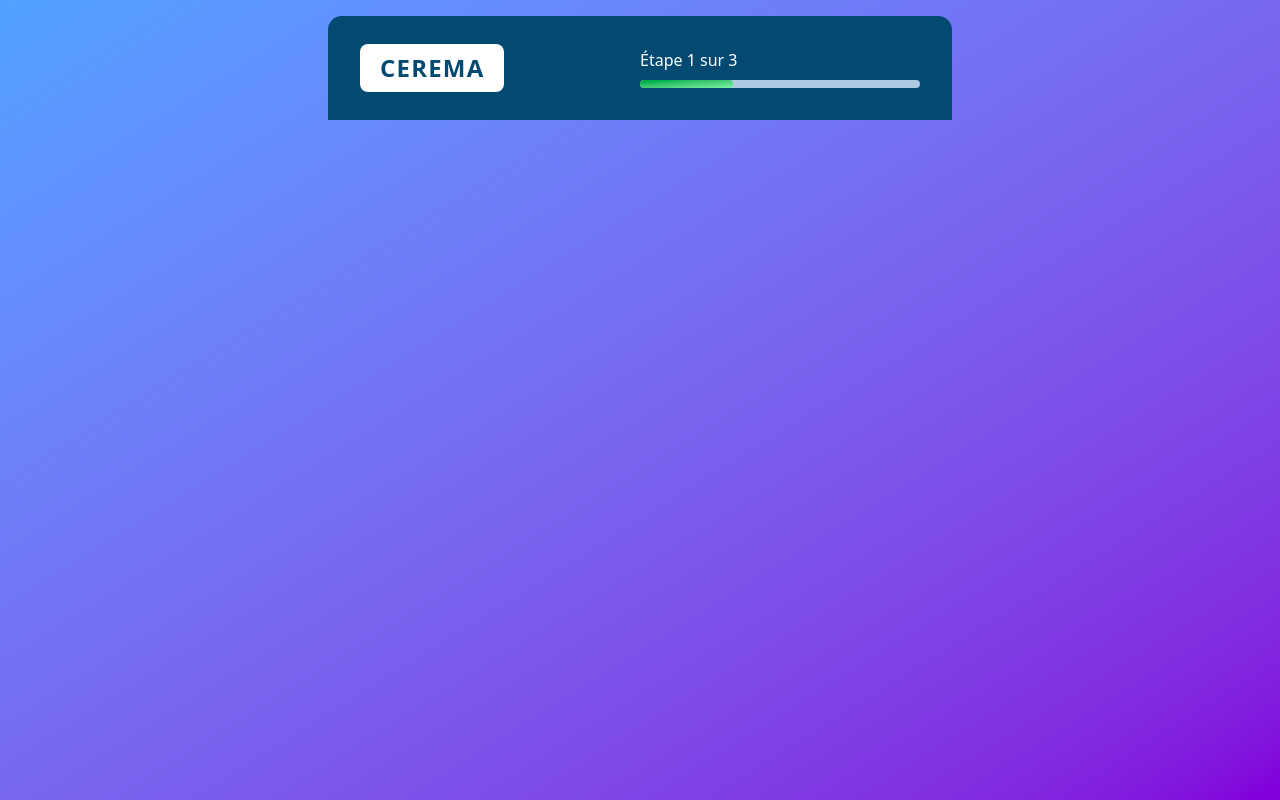
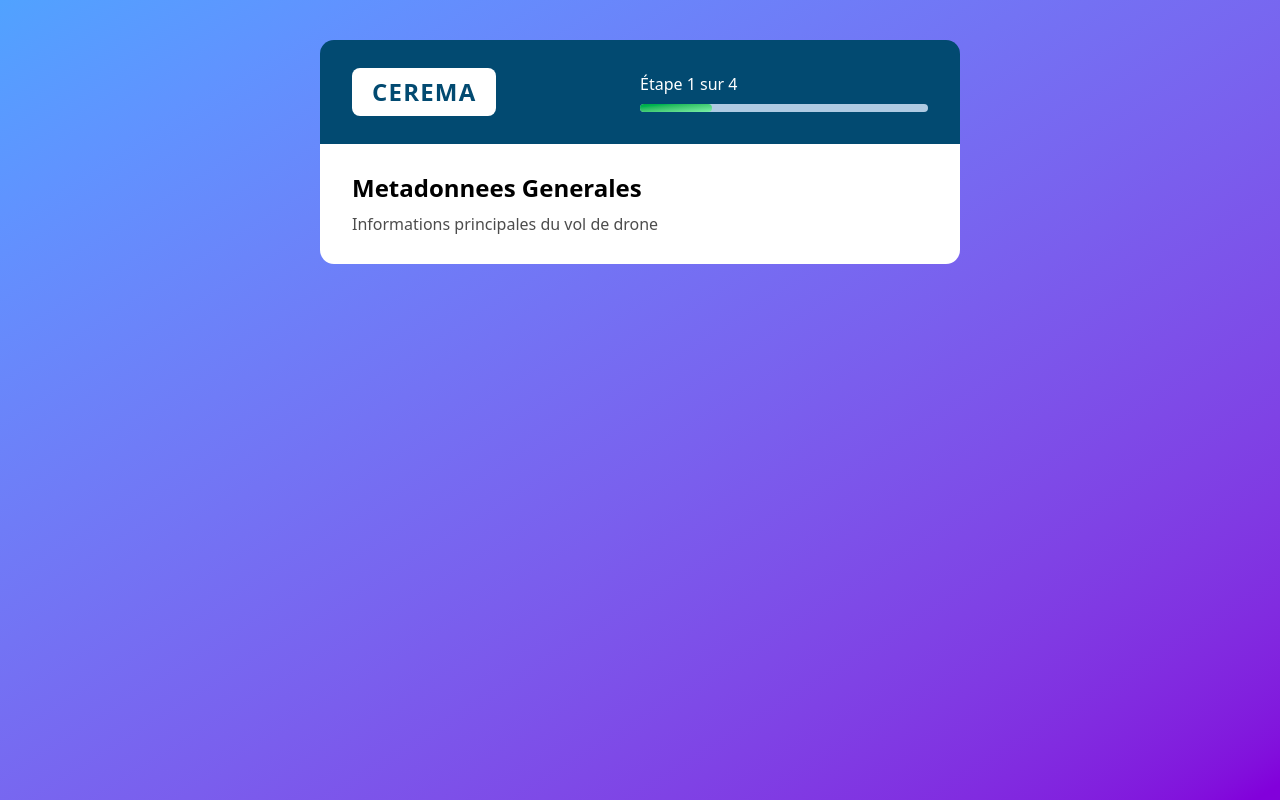
Before and after one commit to Mbungai-Francesco/PCE, a React (Vite) app: page / in a window 1280 px wide. Built offline with nearby package versions, Linux system fonts and the light colour scheme.

Commit message:
types added

```diff
--- a/src/App.tsx
+++ b/src/App.tsx
@@ -1,11 +1,8 @@
-import { useState } from 'react'
 import './App.css'
 import { RouterProvider } from 'react-router-dom'
 import { router } from './main'
 
 function App() {
-  // const [count, setCount] = useState(0)
-
   return (
     <div className='bg-pink-300 w-full h-screen text-white'>
       <RouterProvider router={router} />
--- a/src/pages/FormPages/FormPage.tsx
+++ b/src/pages/FormPages/FormPage.tsx
@@ -1,5 +1,7 @@
 import React, { useEffect, useRef, useState } from 'react'
 import { cn } from '../../lib/utils'
+import { MissionForm } from './MissionForm';
+import { GeneraleForm } from './GeneraleForm';
 
 export const FormPage = () => {
   const [fromNum, setFormNum] = useState(1);
@@ -7,23 +9,27 @@ export const FormPage = () => {
 
   useEffect(() => {
     if(progressRef.current){
-      const width = (fromNum / 3) * 100 ;
+      const width = (fromNum / 4) * 100 ;
       progressRef.current.style.width = `${width}%`;
     }
   }, [fromNum])
 
   return (
-    <div className={'bg-linear-to-br from-blue-400 to-purple-700 h-full w-full p-4 '}>
-      <div className={cn('w-1/2 rounded-t-xl h-fit min-h-10 mx-auto bg-sky-900 py-7 px-8')}>
-        <div className={cn('w-full flex justify-between items-center')}>
+    <div className={'bg-linear-to-br from-blue-400 to-purple-700 h-full w-full pt-10'}>
+      <div className={cn('w-1/2 h-fit min-h-10 mx-auto')}>
+        <div className={cn('w-full flex justify-between items-center py-7 px-8 bg-sky-900 rounded-t-xl')}>
           <p className={cn('text-sky-900 bg-white w-fit h-fit py-2 px-5 rounded-md font-bold tracking-wider text-2xl')}>CEREMA</p>
           <div className={cn('w-1/2 flex flex-col gap-2')}>
-            <p>Étape {fromNum} sur 3</p>
+            <p>Étape {fromNum} sur 4</p>
             <div className={cn('w-full h-2 bg-blue-100/80 rounded-full ')}>
               <div ref={progressRef} className={cn('bg-linear-to-br from-green-600 to-green-300 h-2 rounded-full')}></div>
             </div>
           </div>
         </div>
+        <div className={cn('w-full min-h-10 bg-white rounded-b-xl py-7 px-8 text-black')}>
+          {fromNum === 1 && <MissionForm  />}
+          {fromNum === 2 && <GeneraleForm />}
+        </div>
       </div>
     </div>
   )
--- /dev/null
+++ b/src/pages/FormPages/GeneraleForm.tsx
@@ -0,0 +1,7 @@
+import React from 'react'
+
+export const GeneraleForm = () => {
+  return (
+    <div>GeneraleForm</div>
+  )
+}
--- a/src/pages/FormPages/MissionForm.tsx
+++ b/src/pages/FormPages/MissionForm.tsx
@@ -1,7 +1,13 @@
 import React from 'react'
+import { cn } from '../../lib/utils'
 
 export const MissionForm = () => {
   return (
-    <div>MissionForm</div>
+    <div>
+        <div className={cn('space-y-2')}>
+            <h1 className={cn('text-2xl font-bold')}>Metadonnees Generales</h1>
+            <p className='text-black/70'>Informations principales du vol de drone</p>
+          </div>
+    </div>
   )
 }
--- a/src/pages/FormPages/index.tsx
+++ /dev/null
@@ -1,9 +0,0 @@
-import { createBrowserRouter } from "react-router-dom";
-import { MissionForm } from "./MissionForm";
-
-export const router = createBrowserRouter([
-  {
-    index: true,
-    element: <MissionForm />
-  }
-])
--- /dev/null
+++ b/src/types/MetadonneesAdmin.ts
@@ -0,0 +1,10 @@
+import type { MissionDrone } from "./"
+
+export interface MetadonneesAdmin {
+    id ?: string
+    idMission :string
+    langue : string
+    SRS_CRSUtilise : string
+    contraintesLegales : string
+    mission : MissionDrone
+}
--- /dev/null
+++ b/src/types/MetadonneesGenerales.ts
@@ -0,0 +1,10 @@
+import type { MissionDrone } from "./"
+
+export interface MetadonneesGenerales {
+    id ?: string
+    idMission : string
+    titre : string
+    resume : string
+    categorieThematique : string
+    mission ?: MissionDrone
+}
--- /dev/null
+++ b/src/types/MetadonneesTechniques.ts
@@ -0,0 +1,14 @@
+import type { MissionDrone } from "./"
+
+export interface MetadonnessTechniques{
+    id ?: string
+    idMission : string
+    datePublication : Date
+    xMin            : number
+    yMin            : number
+    xMax            : number
+    yMax            : number
+    debut           ? : Date
+    fin             ? : Date
+    mission : MissionDrone
+}
--- /dev/null
+++ b/src/types/MissionDrone.ts
@@ -0,0 +1,16 @@
+export  interface MissionDrone{
+    id ?: string
+    dateDebutVol : Date
+    dateFinVol : Date
+    typeMission : string
+    capteurUtilise : string
+    statutValidation : boolean
+    motDePasse : string
+    motsCles : string
+    nomProprietaire : string
+    emailProprietaire : string
+    entrepriseProprietaire : string
+    // admin
+    // generale
+    // technique
+}
--- /dev/null
+++ b/src/types/index.ts
@@ -0,0 +1,4 @@
+export type { MissionDrone } from "./MissionDrone"
+export type { MetadonneesGenerales } from "./MetadonneesGenerales"
+export type { MetadonnessTechniques } from "./MetadonneesTechniques"
+export type { MetadonneesAdmin } from "./MetadonneesAdmin"
```
